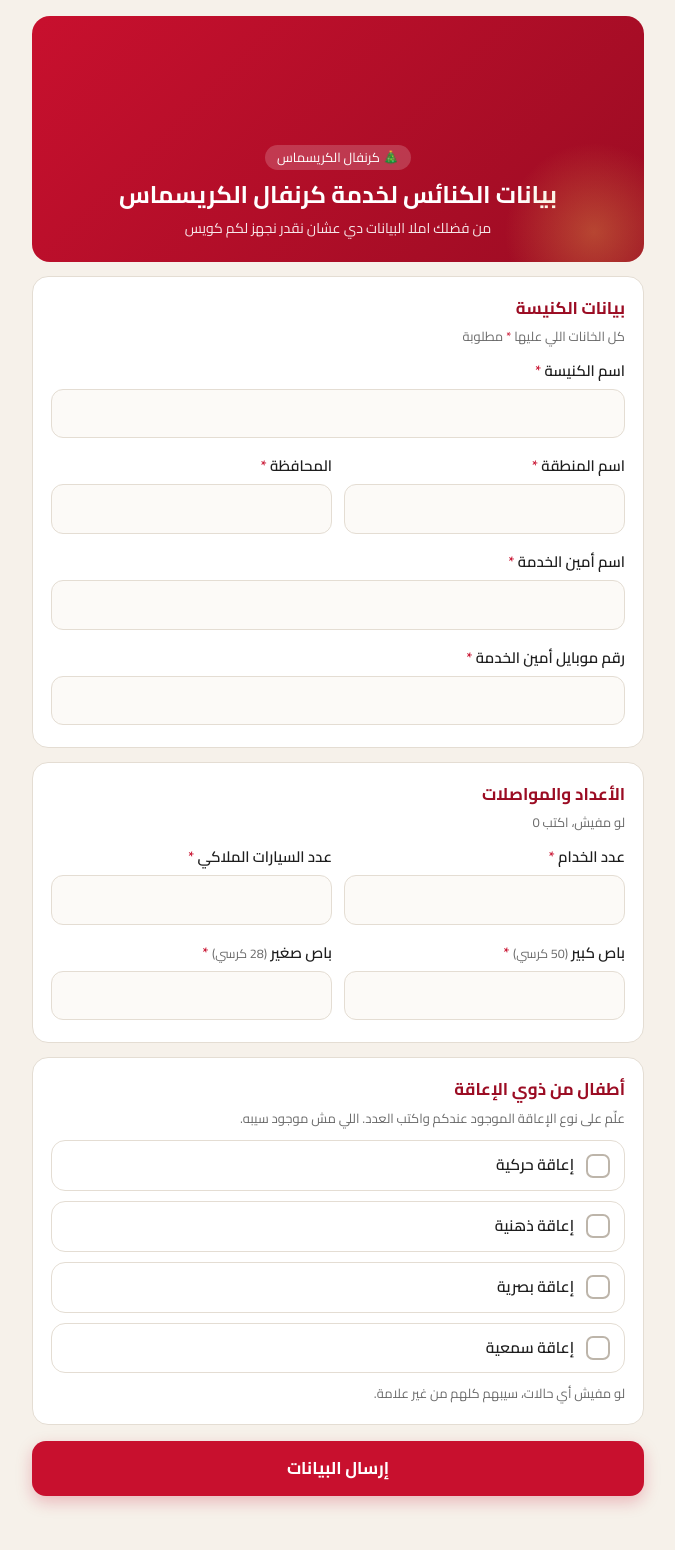
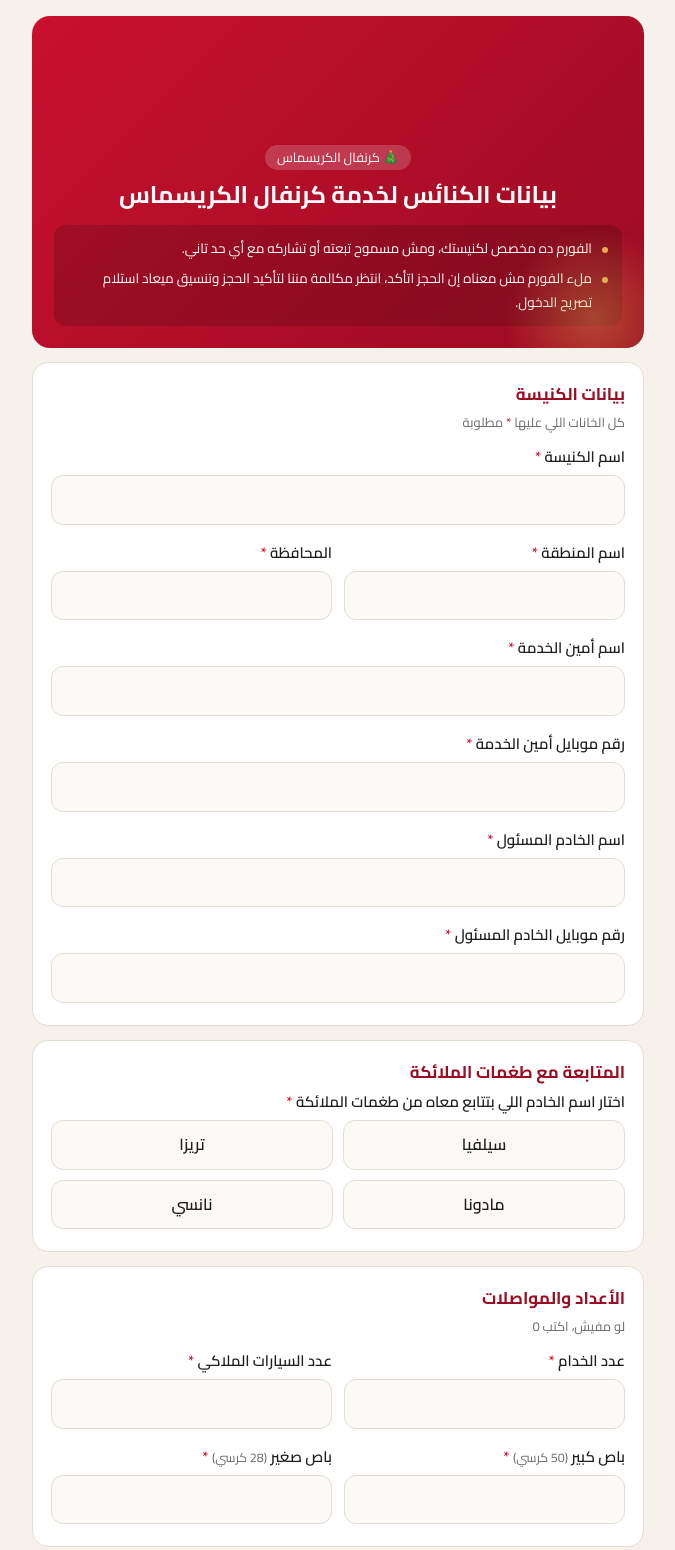
Before and after one commit to taghamatmalaika/christmas-carnival, a plain HTML site: page index.html in a window 1280 px wide. Shown: the top 1550 px of the page, without its empty margins (302-977 px from the left). Drawn offline with Linux system fonts and the light colour scheme; no server answers.

Commit message:
Add files via upload

```diff
--- a/index.html
+++ b/index.html
@@ -25,6 +25,16 @@
   .hero .tag{display:inline-block;background:rgba(255,255,255,.18);padding:2px 12px;border-radius:99px;font-size:13px;margin-bottom:8px}
   .hero h1{margin:0;font-size:24px;font-weight:700;line-height:1.4}
   .hero p{margin:6px 0 0;font-size:14px;opacity:.9}
+  .notes{list-style:none;margin:14px 0 0;padding:12px 14px;background:rgba(0,0,0,.16);border-radius:12px;text-align:right;font-size:13.5px;line-height:1.75}
+  .notes li{position:relative;padding-right:16px}
+  .notes li+li{margin-top:6px}
+  .notes li::before{content:"";position:absolute;right:0;top:.72em;width:6px;height:6px;border-radius:50%;background:var(--gold)}
+  .pills{display:grid;grid-template-columns:1fr 1fr;gap:10px}
+  .pill{border:1.5px solid var(--line);border-radius:12px;padding:11px 12px;text-align:center;font-weight:600;cursor:pointer;user-select:none;background:#fcfaf7;transition:all .15s}
+  .pill.on{border-color:var(--green);background:#f1f8f4;color:var(--green)}
+  .field.bad .pill{border-color:var(--red)}
+  .total{display:flex;align-items:center;justify-content:space-between;margin:14px 0 14px;padding:12px 16px;border-radius:12px;background:var(--red-dark);color:#fff;font-weight:700}
+  .total b{font-size:22px}
   .card{background:var(--card);border-radius:16px;padding:18px 18px 6px;margin-top:14px;border:1px solid var(--line)}
   .card h2{margin:0 0 4px;font-size:17px;font-weight:700;color:var(--red-dark)}
   .card .hint{margin:0 0 12px;font-size:13px;color:var(--muted)}
@@ -41,6 +51,7 @@
   .grid2{display:grid;grid-template-columns:1fr 1fr;gap:0 12px}
   .grid3{display:grid;grid-template-columns:1fr 1fr 1fr;gap:0 10px}
   label.q small{font-weight:400;color:var(--muted);font-size:12.5px}
+  .hint.zero{margin-top:-6px}
   /* disabilities */
   .dis{border:1.5px solid var(--line);border-radius:14px;margin-bottom:10px;overflow:hidden;transition:border-color .15s,background .15s}
   .dis.on{border-color:var(--green);background:#f1f8f4}
@@ -72,7 +83,10 @@
     <div class="logo"><img id="logo" alt="طغمات الملائكة"></div>
     <span class="tag">🎄 كرنفال الكريسماس</span>
     <h1>بيانات الكنائس لخدمة كرنفال الكريسماس</h1>
-    <p>من فضلك املا البيانات دي عشان نقدر نجهز لكم كويس</p>
+    <ul class="notes">
+      <li>الفورم ده مخصص لكنيستك، ومش مسموح تبعته أو تشاركه مع أي حد تاني.</li>
+      <li>ملء الفورم مش معناه إن الحجز اتأكد، انتظر مكالمة مننا لتأكيد الحجز وتنسيق ميعاد استلام تصريح الدخول.</li>
+    </ul>
   </div>
 
   <div class="card closed" id="closed" style="display:none"><div class="ic">🔒</div><h2>التسجيل اتقفل</h2><p class="hint">ميعاد التسجيل خلص يوم السبت 22 نوفمبر الساعة 11:59 بالليل. شكراً ليكم 🎄</p></div>
@@ -87,6 +101,17 @@
       </div>
       <div class="field"><label class="q">اسم أمين الخدمة <span class="req">*</span></label><input type="text" name="leader" required><div class="err">مطلوب</div></div>
       <div class="field"><label class="q">رقم موبايل أمين الخدمة <span class="req">*</span></label><input type="tel" name="phone" inputmode="numeric" class="num" maxlength="11" dir="ltr" style="text-align:right" required><div class="err">اكتب رقم موبايل صحيح</div></div>
+      <div class="field"><label class="q">اسم الخادم المسئول <span class="req">*</span></label><input type="text" name="servantName" required><div class="err">مطلوب</div></div>
+      <div class="field"><label class="q">رقم موبايل الخادم المسئول <span class="req">*</span></label><input type="tel" name="servantPhone" inputmode="numeric" class="num" maxlength="11" dir="ltr" style="text-align:right" required><div class="err">اكتب رقم موبايل صحيح</div></div>
+    </div>
+
+    <div class="card">
+      <h2>المتابعة مع طغمات الملائكة</h2>
+      <div class="field" id="followField"><label class="q">اختار اسم الخادم اللي بتتابع معاه من طغمات الملائكة <span class="req">*</span></label>
+        <div class="pills">
+          <div class="pill" data-v="Sylvia">سيلفيا</div><div class="pill" data-v="Treza">تريزا</div>
+          <div class="pill" data-v="Madonna">مادونا</div><div class="pill" data-v="Nancy">نانسي</div>
+        </div><div class="err">اختار اسم</div></div>
     </div>
 
     <div class="card">
@@ -103,11 +128,11 @@
     <div class="card">
       <h2>أطفال من ذوي الإعاقة</h2>
       <p class="hint">علّم على نوع الإعاقة الموجود عندكم واكتب العدد. اللي مش موجود سيبه.</p>
-      <div class="dis" data-key="motor"><div class="head"><input type="checkbox"><span class="box"><svg viewBox="0 0 24 24" fill="none" stroke="#fff" stroke-width="3.5" stroke-linecap="round" stroke-linejoin="round"><path d="M5 12.5l4.5 4.5L19 7.5"/></svg></span><span class="name">إعاقة حركية</span></div><div class="count field"><label>العدد</label><input type="text" inputmode="numeric" class="num" maxlength="5" dir="ltr" name="motor" placeholder="اكتب العدد هنا"><div class="err">اكتب العدد</div></div></div>
-      <div class="dis" data-key="mental"><div class="head"><input type="checkbox"><span class="box"><svg viewBox="0 0 24 24" fill="none" stroke="#fff" stroke-width="3.5" stroke-linecap="round" stroke-linejoin="round"><path d="M5 12.5l4.5 4.5L19 7.5"/></svg></span><span class="name">إعاقة ذهنية</span></div><div class="count field"><label>العدد</label><input type="text" inputmode="numeric" class="num" maxlength="5" dir="ltr" name="mental" placeholder="اكتب العدد هنا"><div class="err">اكتب العدد</div></div></div>
+      <div class="dis" data-key="physMental"><div class="head"><input type="checkbox"><span class="box"><svg viewBox="0 0 24 24" fill="none" stroke="#fff" stroke-width="3.5" stroke-linecap="round" stroke-linejoin="round"><path d="M5 12.5l4.5 4.5L19 7.5"/></svg></span><span class="name">إعاقة حركية / ذهنية</span></div><div class="count field"><label>العدد</label><input type="text" inputmode="numeric" class="num" maxlength="5" dir="ltr" name="physMental" placeholder="اكتب العدد هنا"><div class="err">اكتب العدد</div></div></div>
       <div class="dis" data-key="visual"><div class="head"><input type="checkbox"><span class="box"><svg viewBox="0 0 24 24" fill="none" stroke="#fff" stroke-width="3.5" stroke-linecap="round" stroke-linejoin="round"><path d="M5 12.5l4.5 4.5L19 7.5"/></svg></span><span class="name">إعاقة بصرية</span></div><div class="count field"><label>العدد</label><input type="text" inputmode="numeric" class="num" maxlength="5" dir="ltr" name="visual" placeholder="اكتب العدد هنا"><div class="err">اكتب العدد</div></div></div>
       <div class="dis" data-key="hearing"><div class="head"><input type="checkbox"><span class="box"><svg viewBox="0 0 24 24" fill="none" stroke="#fff" stroke-width="3.5" stroke-linecap="round" stroke-linejoin="round"><path d="M5 12.5l4.5 4.5L19 7.5"/></svg></span><span class="name">إعاقة سمعية</span></div><div class="count field"><label>العدد</label><input type="text" inputmode="numeric" class="num" maxlength="5" dir="ltr" name="hearing" placeholder="اكتب العدد هنا"><div class="err">اكتب العدد</div></div></div>
       <p class="none">لو مفيش أي حالات، سيبهم كلهم من غير علامة.</p>
+      <div class="total"><span>إجمالي عدد المخدومين</span><b id="total">0</b></div>
     </div>
 
     <button type="submit" id="send">إرسال البيانات</button>
@@ -142,13 +167,21 @@ document.querySelectorAll('.dis').forEach(d=>{
     if(cb.checked){ setTimeout(()=>num.focus(),200); } else { num.value=''; d.querySelector('.count').classList.remove('bad'); }
   });
 });
+let follow='';
+document.querySelectorAll('.pill').forEach(p=>p.addEventListener('click',()=>{
+  document.querySelectorAll('.pill').forEach(x=>x.classList.toggle('on',x===p)); follow=p.dataset.v;
+  document.getElementById('followField').classList.remove('bad');
+}));
+function calcTotal(){ let t=0; document.querySelectorAll('.dis.on .count input').forEach(i=>t+=(+i.value||0)); document.getElementById('total').textContent=t; return t; }
+document.querySelectorAll('.dis .count input').forEach(i=>i.addEventListener('input',calcTotal));
+document.querySelectorAll('.dis .head').forEach(hd=>hd.addEventListener('click',()=>setTimeout(calcTotal,0)));
 const F=document.getElementById('f');
 if(F) F.addEventListener('submit',e=>{
   e.preventDefault();
   let ok=true;
   document.querySelectorAll('[required]').forEach(i=>{
     const v=i.value.trim();
-    const bad=!v || !/^[0-9]+$/.test(v) && i.classList.contains('num') || (i.name==='phone' && !/^01[0125][0-9]{8}$/.test(v));
+    const bad=!v || !/^[0-9]+$/.test(v) && i.classList.contains('num') || ((i.name==='phone'||i.name==='servantPhone') && !/^01[0125][0-9]{8}$/.test(v));
     i.closest('.field').classList.toggle('bad',bad); if(bad) ok=false;
   });
   const data={};
@@ -158,6 +191,8 @@ if(F) F.addEventListener('submit',e=>{
     const bad=on && !(/^[0-9]+$/.test(num.value) && +num.value>0); f.classList.toggle('bad',bad); if(bad) ok=false;
     data[d.dataset.key]=on?num.value:0;
   });
+  if(!follow){ document.getElementById('followField').classList.add('bad'); ok=false; }
+  data.followUp=follow; data.total=calcTotal();
   if(!ok){ document.querySelector('.bad')?.scrollIntoView({behavior:'smooth',block:'center'}); return; }
   const btn=document.getElementById('send'); btn.disabled=true; btn.textContent='جاري الإرسال...';
   const finish=()=>{ e.target.style.display='none'; document.getElementById('done').style.display='block'; scrollTo(0,0); };
```
